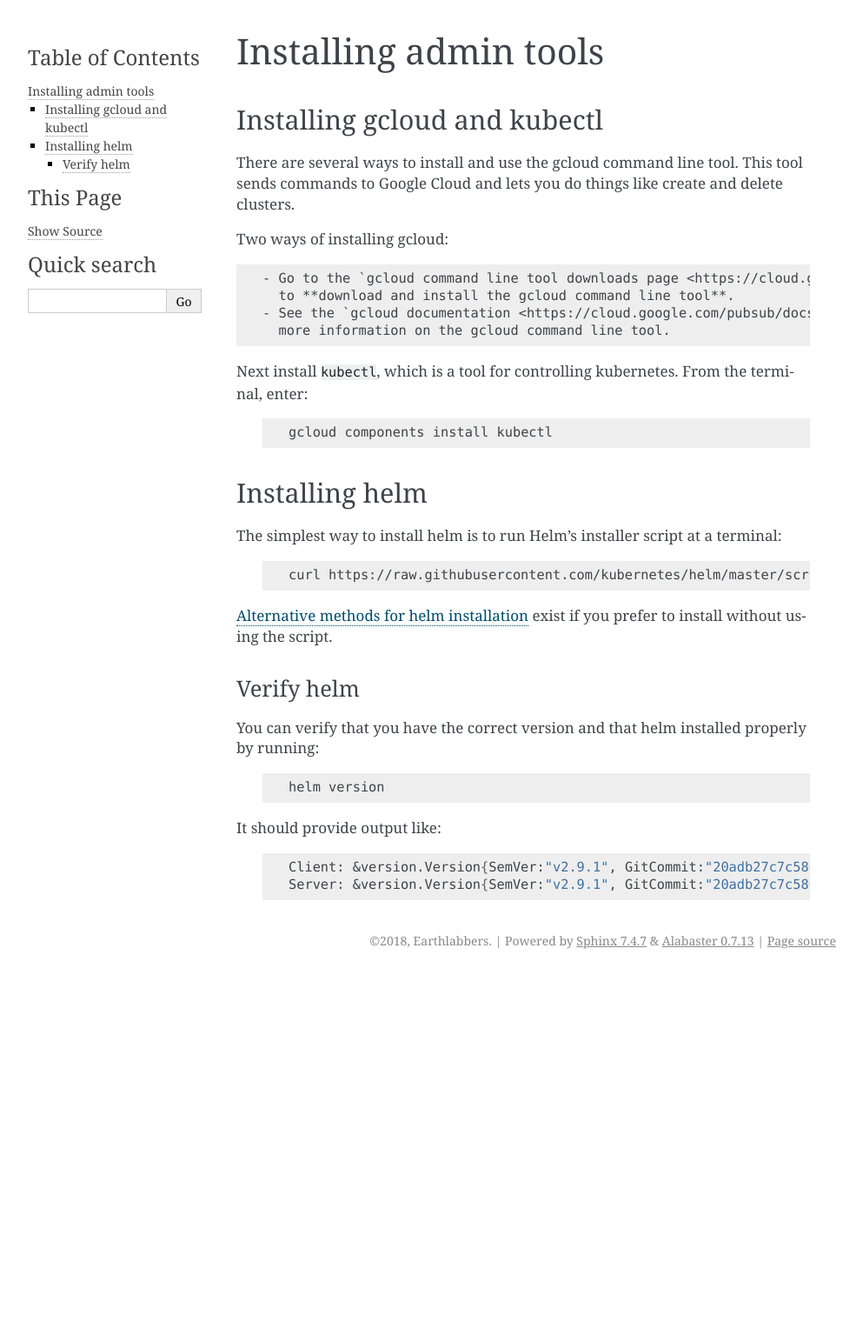
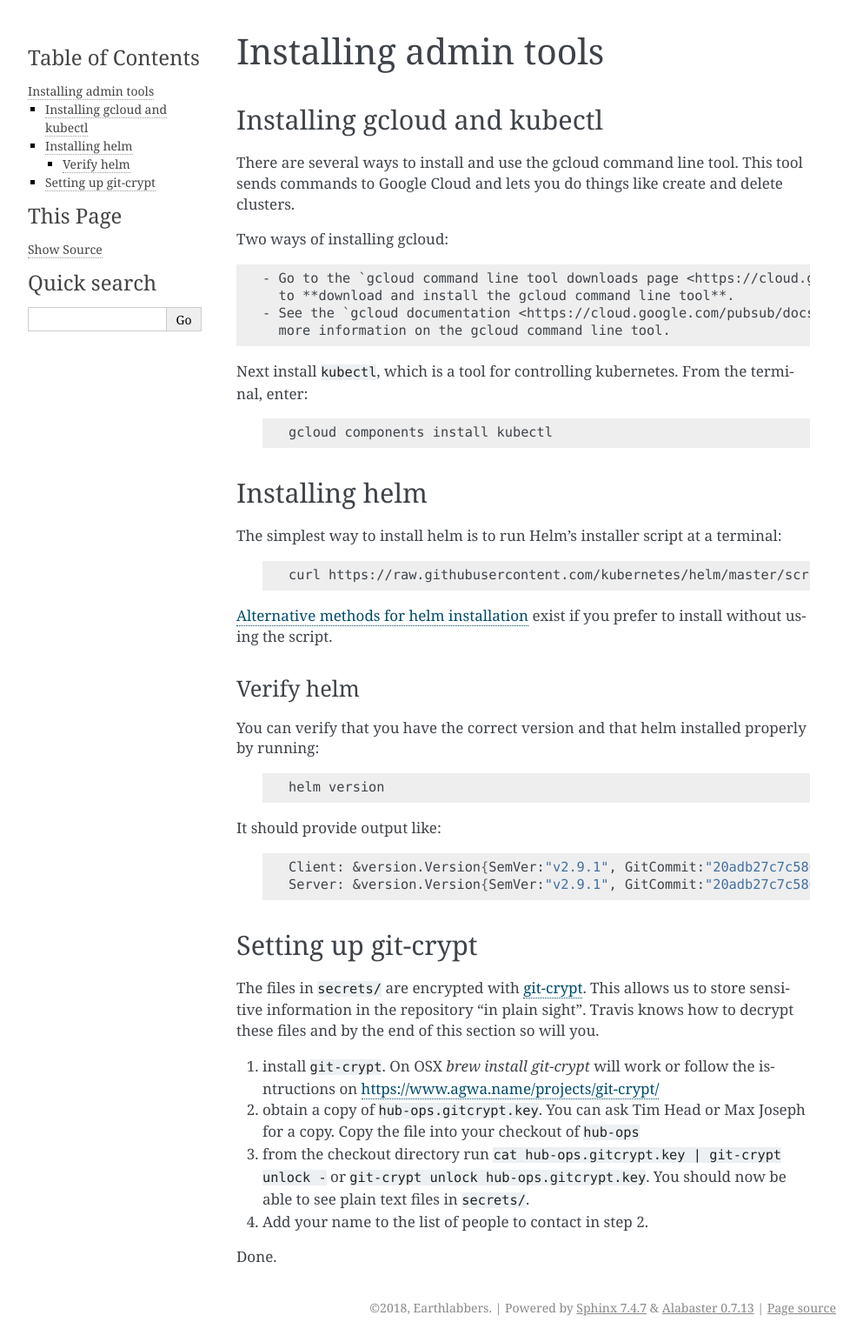
Before and after one commit to earthlab/hub-ops, a Sphinx documentation site: the page built from docs/source/tooling.rst, in a window 1280 px wide. Shown: the whole page at 87% size, without its empty margins (148-1141 px from the left). Built offline with Sphinx 7.4.7, drawn with Linux system fonts in a browser that asks for light colours; before the commit the page ends 1121 px from its top, so only the background shows below that.

Commit message:
Add information about git-crypt

```diff
--- a/docs/source/tooling.rst
+++ b/docs/source/tooling.rst
@@ -57,3 +57,23 @@
 
         Client: &version.Version{SemVer:"v2.9.1", GitCommit:"20adb27c7c5868466912eebdf6664e7390ebe710", GitTreeState:"clean"}
         Server: &version.Version{SemVer:"v2.9.1", GitCommit:"20adb27c7c5868466912eebdf6664e7390ebe710", GitTreeState:"clean"}
+
+
+Setting up git-crypt
+--------------------
+
+The files in :code:`secrets/` are encrypted with `git-crypt <https://www.agwa.name/projects/git-crypt/>`_.
+This allows
+us to store sensitive information in the repository "in plain sight". Travis
+knows how to decrypt these files and by the end of this section so will you.
+
+1. install :code:`git-crypt`. On OSX `brew install git-crypt` will work or follow
+   the isntructions on https://www.agwa.name/projects/git-crypt/
+2. obtain a copy of :code:`hub-ops.gitcrypt.key`. You can ask Tim Head or Max
+   Joseph for a copy. Copy the file into your checkout of :code:`hub-ops`
+3. from the checkout directory run :code:`cat hub-ops.gitcrypt.key | git-crypt unlock -`
+   or :code:`git-crypt unlock hub-ops.gitcrypt.key`. You should now be able to
+   see plain text files in :code:`secrets/`.
+4. Add your name to the list of people to contact in step 2.
+
+Done.
```
Also changed, not shown: docs/source/day-to-day.rst (+11 -7 lines).
